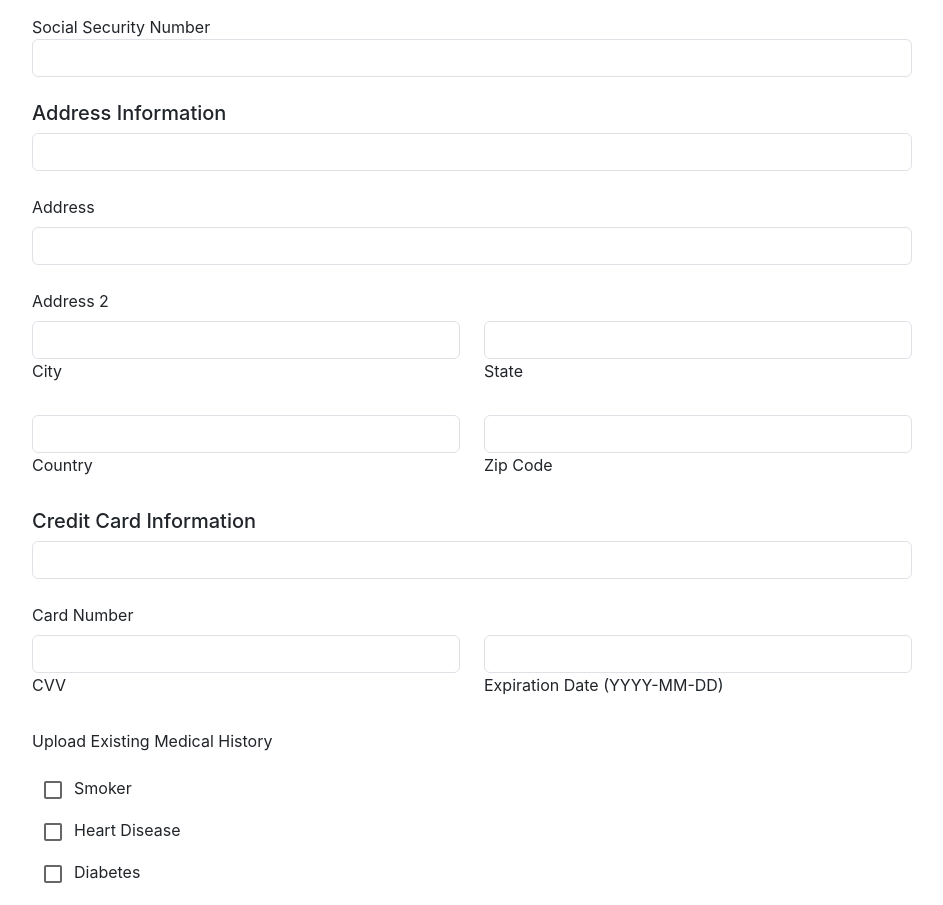
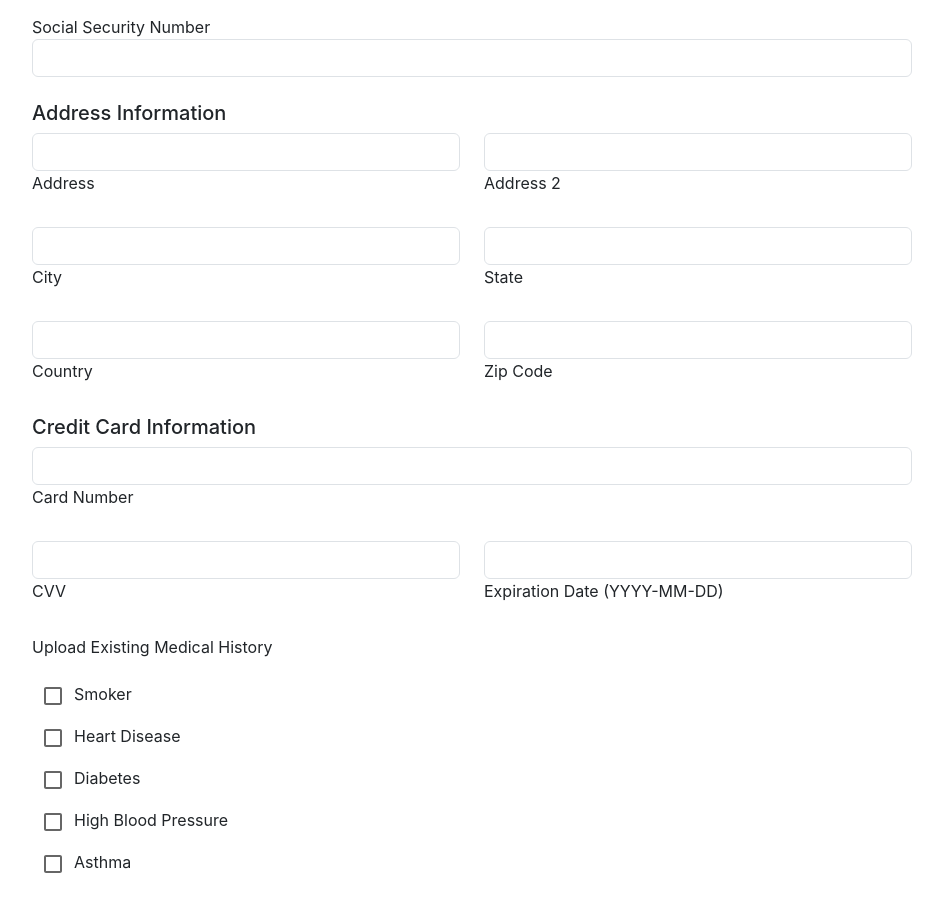
Before and after one commit to Chris8115/CS490-Group-1-Frontend, a React (Create React App) app: page /sign-up in a window 1280 px wide. Shown: the part 882-1787 px from the top of the page, without its empty margins (168-1111 px from the left). Built offline with nearby package versions, Linux system fonts and the light colour scheme; the HTML template or start-up script is replaced by a standard one.

Commit message:
More patient input validation

```diff
--- a/src/components/PatientForm.js
+++ b/src/components/PatientForm.js
@@ -155,64 +155,74 @@ function PatientForm() {
                 <MDBRow className='mb-4'>
                     <MDBCol>
                         <label>First name</label>
-                        <MDBInput name="first_name" value={userData.first_name} onChange={e => handleChange(e, setUserData)} />
+                        <MDBInput required name="first_name" value={userData.first_name} onChange={e => handleChange(e, setUserData)} />
                     </MDBCol>
                     <MDBCol>
                         <label>Last name</label>
-                        <MDBInput name="last_name" value={userData.last_name} onChange={e => handleChange(e, setUserData)} />
+                        <MDBInput required name="last_name" value={userData.last_name} onChange={e => handleChange(e, setUserData)} />
                     </MDBCol>
                 </MDBRow>
                 <MDBRow className='mb-4'>
                     <MDBCol>
                         <label>Email Address</label>
-                        <MDBInput name="email" type='email' value={userData.email} onChange={e => handleChange(e, setUserData)} />
+                        <MDBInput required name="email" type='email' value={userData.email} onChange={e => handleChange(e, setUserData)} />
                     </MDBCol>
                     <MDBCol>
                         <label>Phone Number</label>
-                        <MDBInput name="phone_number" type='text' value={userData.phone_number} onChange={e => handleChange(e, setUserData)} />
+                        <MDBInput required name="phone_number" type='text' value={userData.phone_number} onChange={e => handleChange(e, setUserData)} />
                     </MDBCol>
                 </MDBRow>
                 <label>Password</label>
-                <MDBInput className='mb-4' name="password" type='password' value={userData.password} onChange={e => handleChange(e, setUserData)} />
+                <MDBInput required className='mb-4' name="password" type='password' value={userData.password} onChange={e => handleChange(e, setUserData)} />
                 <label>Confirm Password</label>
-                <MDBInput className='mb-4' type='password' />
+                <MDBInput required className='mb-4' type='password' />
 
                 <p className='step'>Step 2: Identification, Address & Payment Info</p>
 
                 <label className="form-label">Upload Identification</label>
-                <input type="file" className="form-control mb-3" onChange={handleFileChange} />
+                <input required type="file" className="form-control mb-3" onChange={handleFileChange} />
 
                 <label>Social Security Number</label>
-                <MDBInput className='mb-4' type='text' name='ssn' value={patientData.ssn} onChange={e => handleChange(e, setPatientData)} />
+                <MDBInput required className='mb-4' type='text' name='ssn' value={patientData.ssn} onChange={e => handleChange(e, setPatientData)} />
 
                 <h5>Address Information</h5>
-                <MDBInput className='mb-4' label='Address' name='address' value={addressData.address} onChange={e => handleChange(e, setAddressData)} />
-                <MDBInput className='mb-4' label='Address 2' name='address2' value={addressData.address2} onChange={e => handleChange(e, setAddressData)} />
                 <MDBRow className='mb-4'>
                     <MDBCol>
-                        <MDBInput label='City' name='city' value={addressData.city} onChange={e => handleChange(e, setAddressData)} />
+                        <MDBInput required label='Address' name='address' value={addressData.address} onChange={e => handleChange(e, setAddressData)} />
                     </MDBCol>
                     <MDBCol>
-                        <MDBInput label='State' name='state' value={addressData.state} onChange={e => handleChange(e, setAddressData)} />
+                        <MDBInput label='Address 2' name='address2' value={addressData.address2} onChange={e => handleChange(e, setAddressData)} />
                     </MDBCol>
                 </MDBRow>
                 <MDBRow className='mb-4'>
                     <MDBCol>
-                        <MDBInput label='Country' name='country' value={addressData.country} onChange={e => handleChange(e, setAddressData)} />
+                        <MDBInput required label='City' name='city' value={addressData.city} onChange={e => handleChange(e, setAddressData)} />
                     </MDBCol>
                     <MDBCol>
-                        <MDBInput label='Zip Code' name='zip' value={addressData.zip} onChange={e => handleChange(e, setAddressData)} />
+                        <MDBInput required label='State' name='state' value={addressData.state} onChange={e => handleChange(e, setAddressData)} />
+                    </MDBCol>
+                </MDBRow>
+                <MDBRow className='mb-4'>
+                    <MDBCol>
+                        <MDBInput required label='Country' name='country' value={addressData.country} onChange={e => handleChange(e, setAddressData)} />
+                    </MDBCol>
+                    <MDBCol>
+                        <MDBInput required label='Zip Code' name='zip' value={addressData.zip} onChange={e => handleChange(e, setAddressData)} />
                     </MDBCol>
                 </MDBRow>
 
                 <h5>Credit Card Information</h5>
-                <MDBInput className='mb-4' label='Card Number' name='cardnumber' value={creditCardData.cardnumber} onChange={e => handleChange(e, setCreditCardData)} />
                 <MDBRow className='mb-4'>
                     <MDBCol>
-                        <MDBInput label='CVV' name='cvv' value={creditCardData.cvv} onChange={e => handleChange(e, setCreditCardData)} />
+                        <MDBInput required label='Card Number' name='cardnumber' value={creditCardData.cardnumber} onChange={e => handleChange(e, setCreditCardData)} />
+                    </MDBCol>
+                </MDBRow>
+                <MDBRow className='mb-4'>
+                    <MDBCol>
+                        <MDBInput required label='CVV' name='cvv' value={creditCardData.cvv} onChange={e => handleChange(e, setCreditCardData)} />
                     </MDBCol>
                     <MDBCol>
-                        <MDBInput label='Expiration Date (YYYY-MM-DD)' name='exp_date' value={creditCardData.exp_date} onChange={e => handleChange(e, setCreditCardData)} />
+                        <MDBInput required label='Expiration Date (YYYY-MM-DD)' name='exp_date' value={creditCardData.exp_date} onChange={e => handleChange(e, setCreditCardData)} />
                     </MDBCol>
                 </MDBRow>
 
@@ -239,7 +249,7 @@ function PatientForm() {
                 <MDBRow className='mb-4'>
                     <MDBCol>
                         <label>Name</label>
-                        <MDBInput name='eulaName' value={formMeta.eulaName} onChange={e => handleChange(e, setFormMeta)} />
+                        <MDBInput required name='eulaName' value={formMeta.eulaName} onChange={e => handleChange(e, setFormMeta)} />
                     </MDBCol>
                     <MDBCol>
                         <label>Today's Date</label>
```
